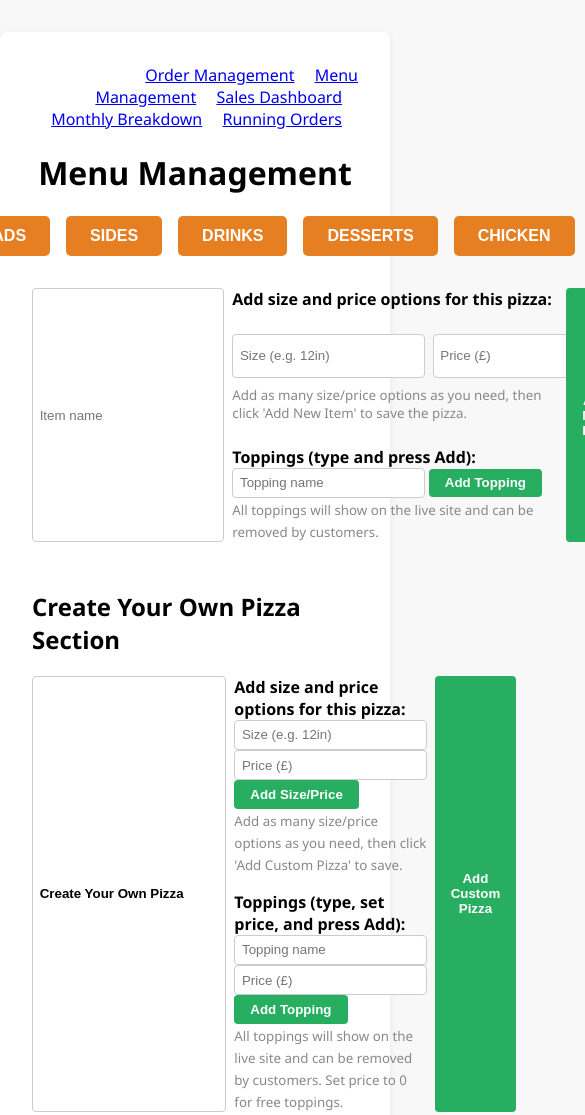
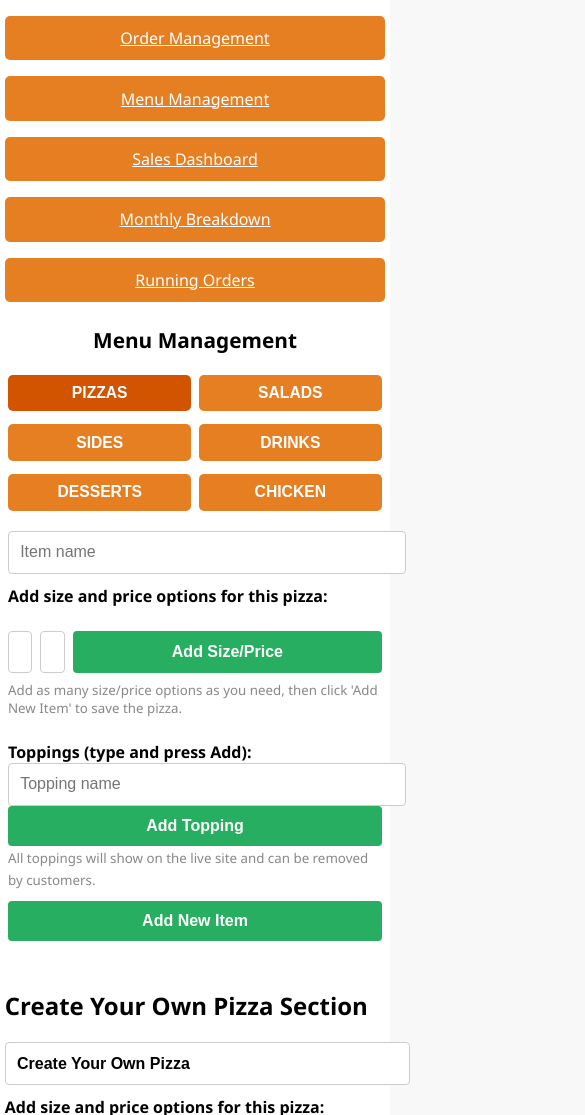
Before and after one commit to Samanthadavidson1991/pizza-site, a website: page admin-menu.html in a window 390 px wide. Shown: the top 1115 px of the page, 585 px wide, since content can reach past the window. Drawn offline with Linux system fonts and the light colour scheme; no server answers; sample sign-in values are in the browser's storage.

Commit message:
Add files via upload

```diff
--- a/admin-dashboard.css
+++ b/admin-dashboard.css
@@ -239,14 +239,112 @@ tr:nth-child(even) { background: #f4f4f4; }
 .note-input { width: 90%; }
 .save-note-btn { margin-left: 0.5em; }
 .filter-bar { margin-bottom: 1em; }
+
 @media print {
   body, html { background: #fff !important; color: #000 !important; }
   .container { box-shadow: none !important; border-radius: 0 !important; padding: 0.5em !important; }
-  @media print {
-    .filter-bar, #login-box, #logout-btn, .save-note-btn, .status-btn, .note-input, input[type="text"], input[type="password"], button { display: none !important; }
-  }
+  .filter-bar, #login-box, #logout-btn, .save-note-btn, .status-btn, .note-input, input[type="text"], input[type="password"], button { display: none !important; }
   table { width: 100%; font-size: 1.2em; }
   th, td { border: 1px solid #000 !important; padding: 0.3em !important; }
   th { background: #fff !important; color: #000 !important; }
   tr { page-break-inside: avoid; }
 }
+
+/* --- Responsive Design for Mobile Devices --- */
+@media (max-width: 700px) {
+  .container {
+    max-width: 100vw;
+    margin: 0;
+    border-radius: 0;
+    box-shadow: none;
+    padding: 1rem 0.3rem;
+  }
+  .admin-header-bar {
+    display: flex;
+    flex-direction: column;
+    align-items: stretch;
+    text-align: left;
+    gap: 0.5em;
+    margin-bottom: 1em;
+  }
+  .admin-menu-link {
+    margin: 0 0 0.5em 0;
+    padding: 0.7em 1em;
+    font-size: 1em;
+    border-radius: 5px;
+    background: #e67e22;
+    color: #fff;
+    text-align: center;
+    display: block;
+  }
+  h1 {
+    font-size: 1.3em;
+    margin: 0.7em 0 1em 0;
+  }
+  .menu-category-bar {
+    flex-wrap: wrap;
+    gap: 0.5em;
+    margin-bottom: 1em;
+  }
+  .menu-category-btn {
+    width: 48%;
+    min-width: 120px;
+    font-size: 0.98em;
+    padding: 0.6em 0.5em;
+    margin-bottom: 0.3em;
+  }
+  .add-item-form {
+    flex-direction: column;
+    gap: 0.7em;
+  }
+  .add-item-form input[type="text"],
+  .add-item-form input[type="number"] {
+    width: 100%;
+    font-size: 1em;
+    padding: 0.7em;
+  }
+  .add-item-form button {
+    width: 100%;
+    font-size: 1em;
+    padding: 0.7em 0;
+  }
+  .menu-items-section {
+    max-width: 100vw;
+    padding: 0 0.2em;
+  }
+  .menu-items-list li {
+    font-size: 1em;
+    padding: 0.7em 0.5em;
+  }
+  table {
+    font-size: 0.95em;
+    display: block;
+    overflow-x: auto;
+    width: 100%;
+  }
+  th, td {
+    padding: 0.4em 0.3em;
+    font-size: 1em;
+    min-width: 80px;
+  }
+  .filter-bar {
+    flex-direction: column;
+    gap: 0.7em;
+    margin-bottom: 1em;
+  }
+  .admin-search-input {
+    width: 100%;
+    font-size: 1em;
+    padding: 0.7em;
+  }
+  .admin-print-btn {
+    width: 100%;
+    margin: 0.5em 0 0 0;
+    font-size: 1em;
+    padding: 0.7em 0;
+  }
+  #login-box {
+    max-width: 98vw;
+    padding: 1em 0.5em 0.5em 0.5em;
+  }
+}
```
